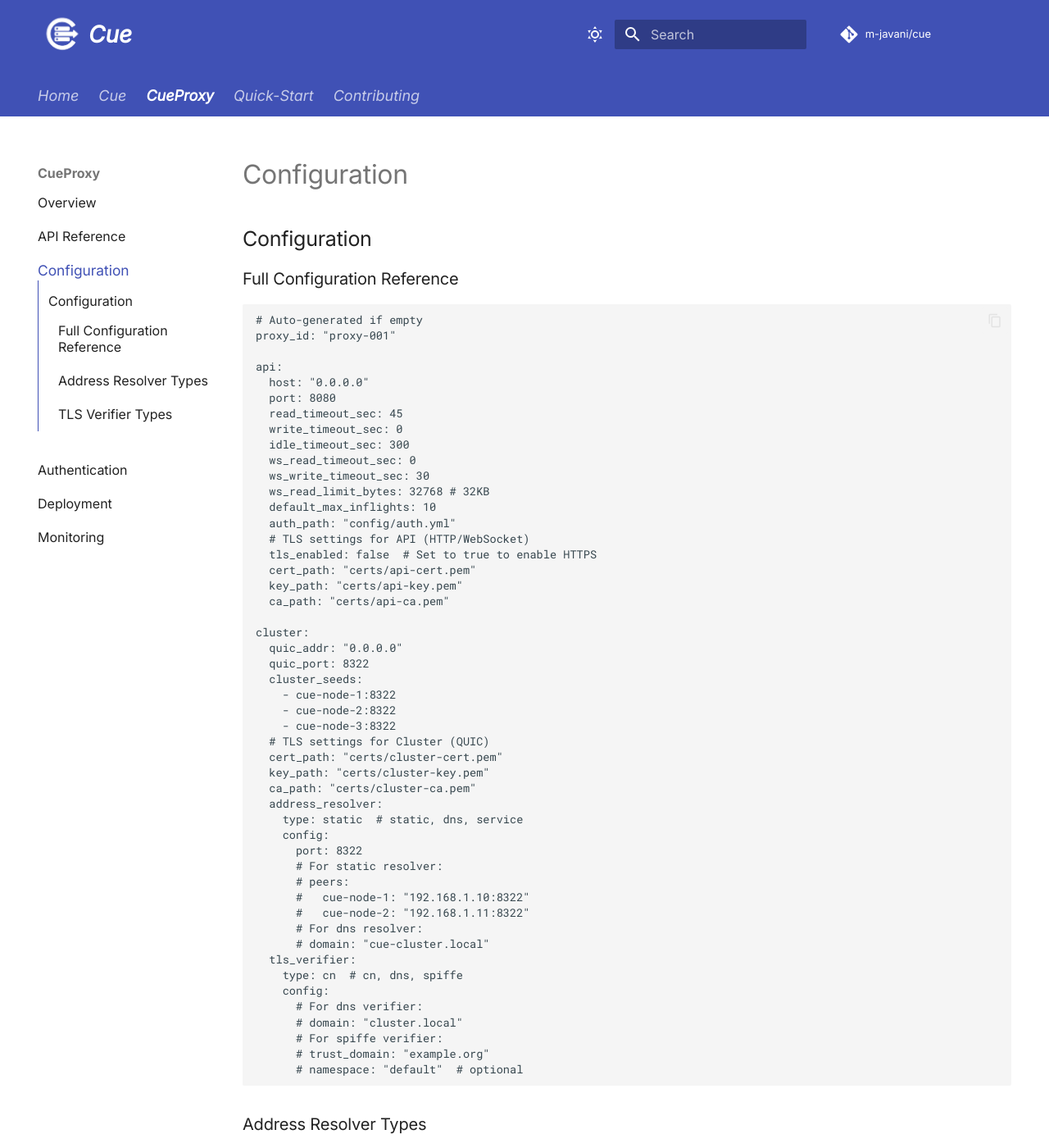
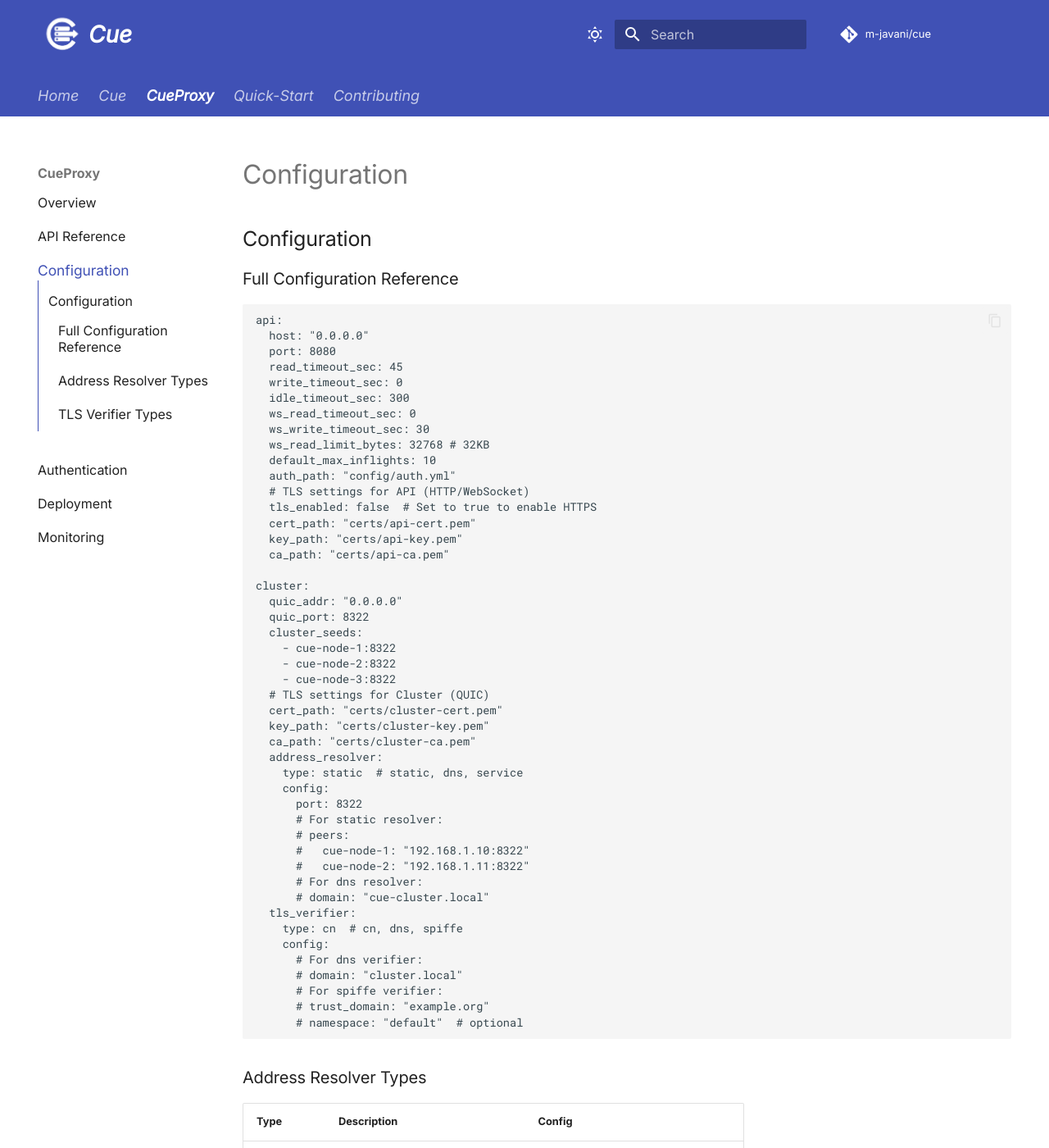
Before and after one commit to m-javani/cue-docs, an MkDocs documentation site: the page built from docs/cueproxy/configuration.md, in a window 1280 px wide and 1400 px high. Shown: the whole window at 82% size. Built offline with MkDocs 1.6.1 and Material for MkDocs 9.7.7, drawn with Linux system fonts in a browser that asks for light colours; comment, search, counter and statistics services are not loaded.

Commit message:
updated configs

````diff
--- a/docs/cueproxy/configuration.md
+++ b/docs/cueproxy/configuration.md
@@ -3,9 +3,6 @@
 ### Full Configuration Reference
 
 ```yaml
-# Auto-generated if empty
-proxy_id: "proxy-001"
-
 api:
   host: "0.0.0.0"
   port: 8080
````
